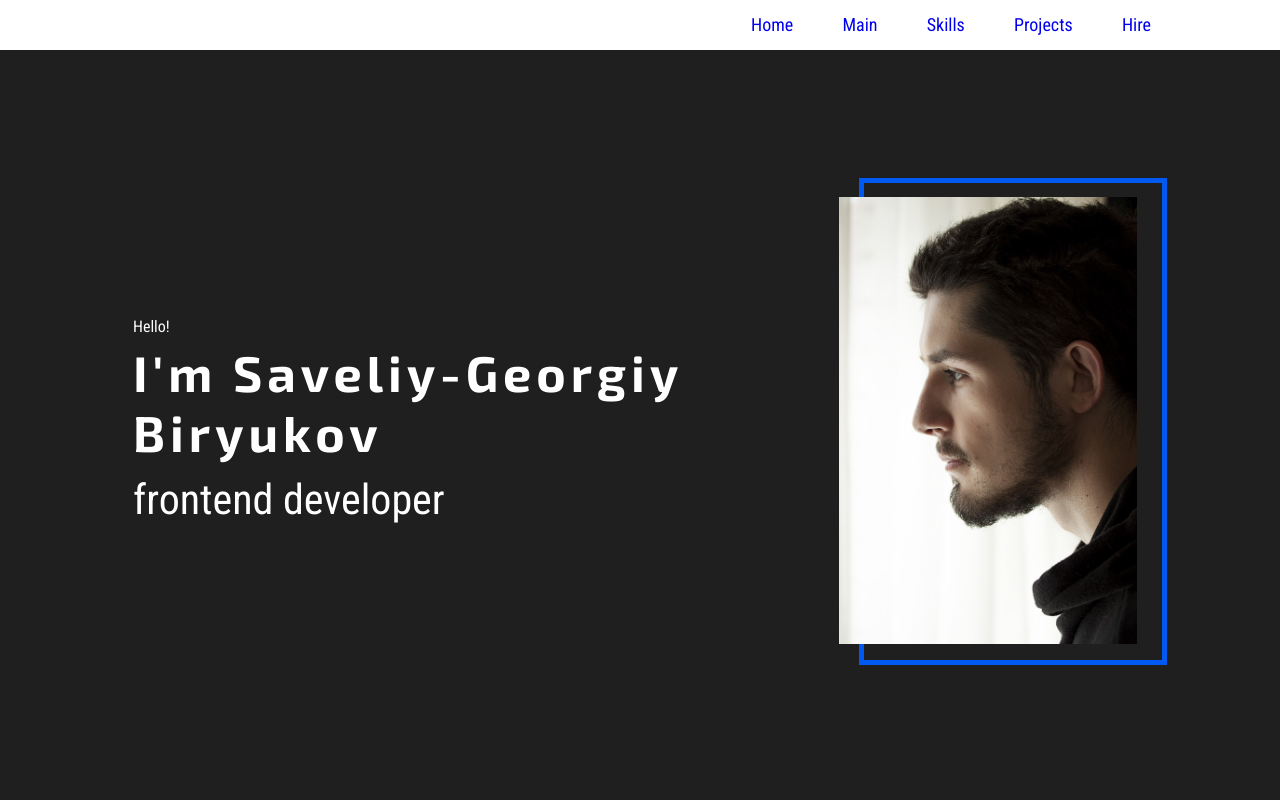
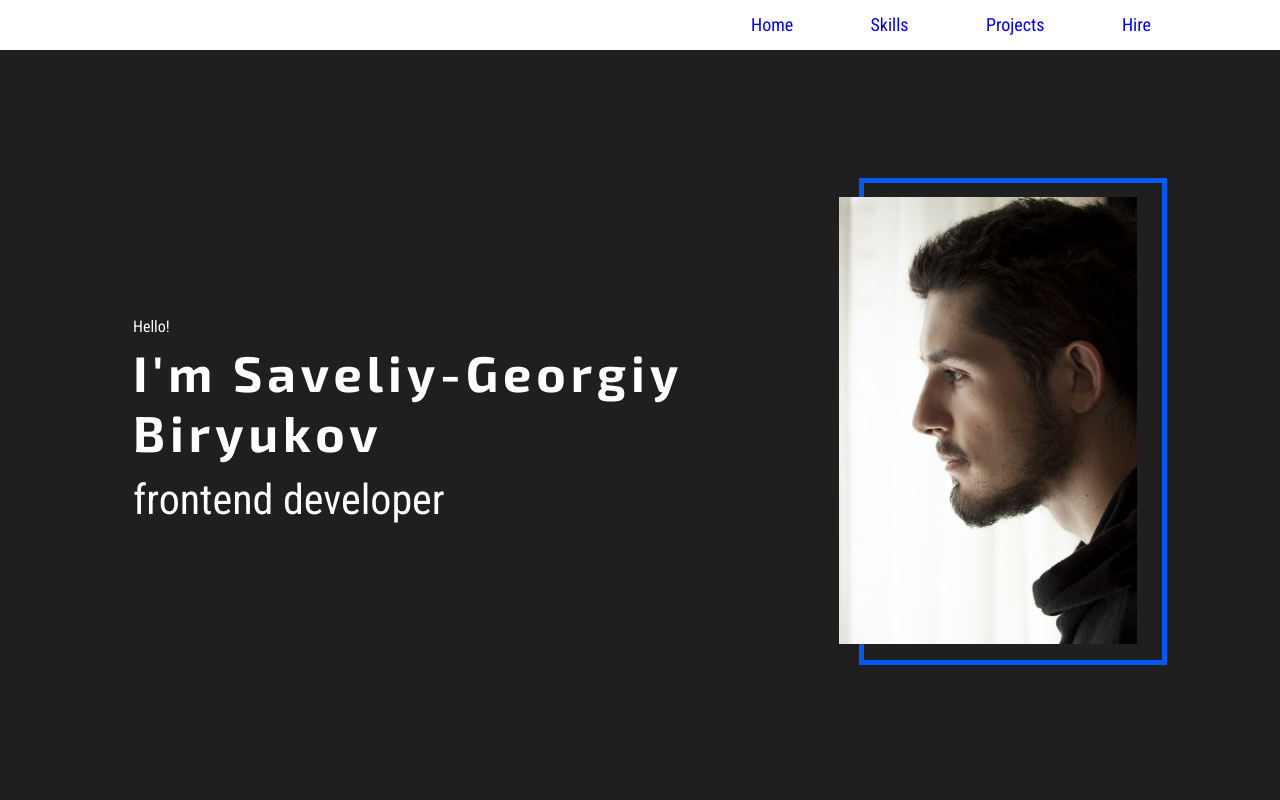
Before and after one commit to Saveliy-Georgiy/diplom, a React (Create React App) app: page /#/employees/0 in a window 1280 px wide. Shown: the top 800 px of the page. Built offline with nearby package versions, Linux system fonts and the light colour scheme.

Commit message:
Fix link to Home page

```diff
--- a/src/App.js
+++ b/src/App.js
@@ -406,7 +406,7 @@
             {
                 id: 6,
                 name: "Dmitriy Tsybulski",
-                age: 20,
+                age: 34,
                 position: "full stack developer",
                 photo: "images/photos/tsybulski.jpg",
                 specializations: [
--- a/src/components/FullPortfolio/Pages/Header/Menu.jsx
+++ b/src/components/FullPortfolio/Pages/Header/Menu.jsx
@@ -1,15 +1,11 @@
 import React from 'react';
 import styles from './Menu.module.css';
+import {Link} from "react-router-dom";
 
 function Menu() {
     return (
         <div className={styles.menu}>
-            <a href="/" className={styles.link}>
-                Home
-            </a>
-            <a href="#main" className={styles.link}>
-                Main
-            </a>
+            <Link to={'/'} className={styles.link}>Home</Link>
             <a href="#skills" className={styles.link}>
                 Skills
             </a>
```
